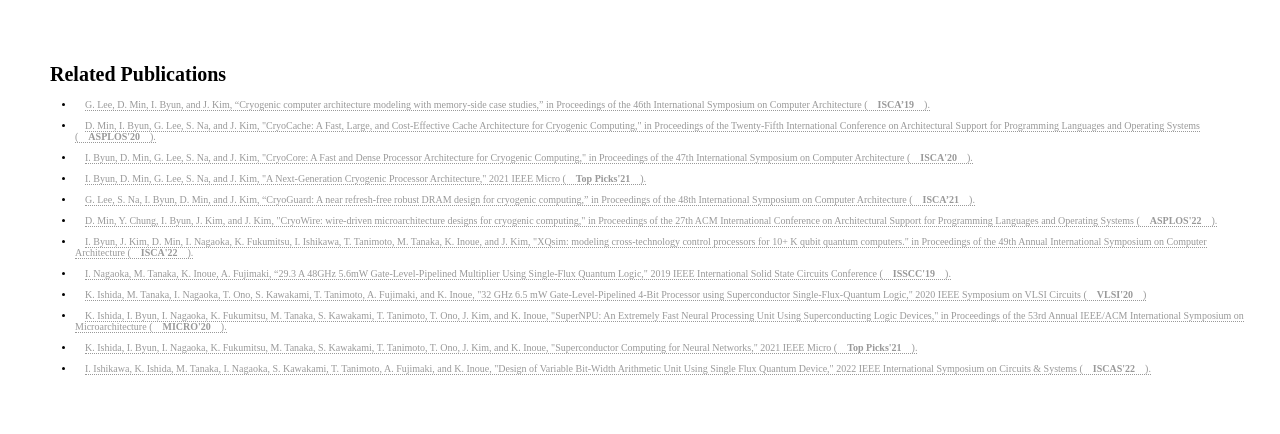
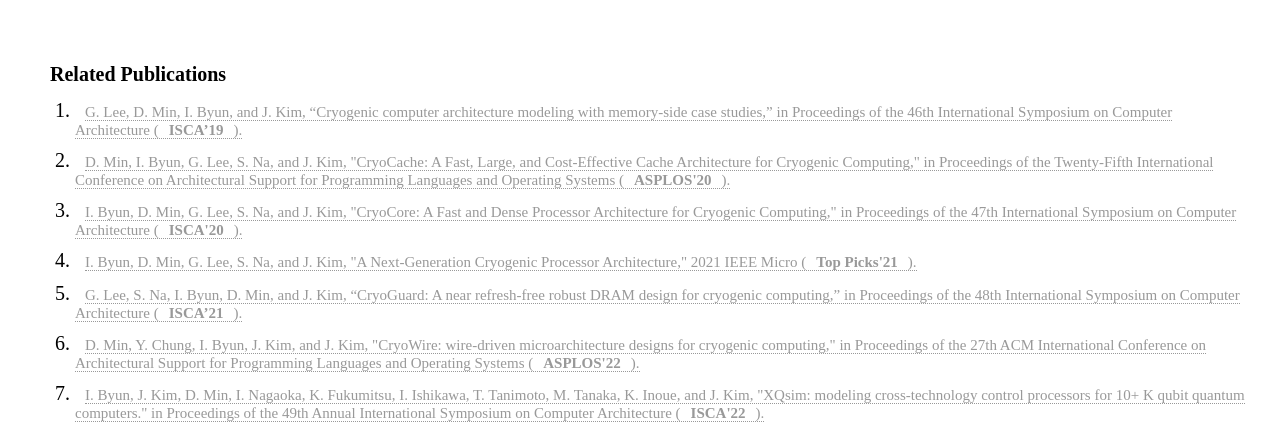
Before and after one commit to SNU-HPCS/cryogenic_tutorial_micro22, a plain HTML site: page index.html in a window 1280 px wide. Shown: the part 2582-3016 px from the top of the page. Drawn offline with Linux system fonts and the light colour scheme.

Commit message:
Update index.html

```diff
--- a/index.html
+++ b/index.html
@@ -17,6 +17,7 @@ margin when four values are specified: top right bottom left
         li {max-width: 1500; text-align: left;}
         a { color: #999; text-decoration: none; border-bottom: 1px dotted #999; }        a:hover { border-bottom-style: solid; color: black; }
         ul { margin: 0 0 32px 45px; }
+        ol { margin: 0 0 32px 45px; }
         #objective { width: 500px; float: left; }
         #objective p { font-family: Georgia, Serif; font-style: italic; color: #666; }
         li {margin: 10px 5px 5px 0px; font-size: 20px }
@@ -147,20 +148,20 @@ In this session, we will introduce XQsim's detailed usage and capability based o
 
 <div class="center">
 <p><b>Related Publications</b>
-<ul>
-<li style="font-size:10px"><a href="https://dl.acm.org/doi/abs/10.1145/3307650.3322219">G. Lee, D. Min, I. Byun, and J. Kim, “Cryogenic computer architecture modeling with memory-side case studies,” in Proceedings of the 46th International Symposium on Computer Architecture (<b>ISCA’19</b>).</a><br>
-<li style="font-size:10px"><a href="https://dl.acm.org/doi/abs/10.1145/3373376.3378513">D. Min, I. Byun, G. Lee, S. Na, and J. Kim, "CryoCache: A Fast, Large, and Cost-Effective Cache Architecture for Cryogenic Computing," in Proceedings of the Twenty-Fifth International Conference on Architectural Support for Programming Languages and Operating Systems (<b>ASPLOS'20</b>).</a><br>
-<li style="font-size:10px"><a href="https://ieeexplore.ieee.org/abstract/document/9138996">I. Byun, D. Min, G. Lee, S. Na, and J. Kim, "CryoCore: A Fast and Dense Processor Architecture for Cryogenic Computing," in Proceedings of the 47th International Symposium on Computer Architecture (<b>ISCA'20</b>).</a><br>
-<li style="font-size:10px"><a href="https://ieeexplore.ieee.org/abstract/document/9392317">I. Byun, D. Min, G. Lee, S. Na, and J. Kim, "A Next-Generation Cryogenic Processor Architecture," 2021 IEEE Micro (<b>Top Picks'21</b>).</a><br>
-<li style="font-size:10px"><a href="https://dl.acm.org/doi/abs/10.1145/3307650.3322219">G. Lee, S. Na, I. Byun, D. Min, and J. Kim, “CryoGuard: A near refresh-free robust DRAM design for cryogenic computing,” in Proceedings of the 48th International Symposium on Computer Architecture (<b>ISCA’21</b>).</a><br>
-<li style="font-size:10px"><a href="https://dl.acm.org/doi/abs/10.1145/3503222.3507749">D. Min, Y. Chung, I. Byun, J. Kim, and J. Kim, "CryoWire: wire-driven microarchitecture designs for cryogenic computing," in Proceedings of the 27th ACM International Conference on Architectural Support for Programming Languages and Operating Systems (<b>ASPLOS'22</b>).</a><br>
-<li style="font-size:10px"><a href="https://dl.acm.org/doi/abs/10.1145/3470496.3527417">I. Byun, J. Kim, D. Min, I. Nagaoka, K. Fukumitsu, I. Ishikawa, T. Tanimoto, M. Tanaka, K. Inoue, and J. Kim, "XQsim: modeling cross-technology control processors for 10+ K qubit quantum computers." in Proceedings of the 49th Annual International Symposium on Computer Architecture (<b>ISCA'22</b>).</a><br>
-<li style="font-size:10px"><a href="https://ieeexplore.ieee.org/abstract/document/8662351">I. Nagaoka, M. Tanaka, K. Inoue, A. Fujimaki, “29.3 A 48GHz 5.6mW Gate-Level-Pipelined Multiplier Using Single-Flux Quantum Logic," 2019 IEEE International Solid State Circuits Conference (<b>ISSCC'19</b>).</a><br>
-<li style="font-size:10px"><a href="https://ieeexplore.ieee.org/abstract/document/9162826">K. Ishida, M. Tanaka, I. Nagaoka, T. Ono, S. Kawakami, T. Tanimoto, A. Fujimaki, and K. Inoue, "32 GHz 6.5 mW Gate-Level-Pipelined 4-Bit Processor using Superconductor Single-Flux-Quantum Logic," 2020 IEEE Symposium on VLSI Circuits (<b>VLSI'20</b>)</a><br>
-<li style="font-size:10px"><a href="https://ieeexplore.ieee.org/abstract/document/9251979">K. Ishida, I. Byun, I. Nagaoka, K. Fukumitsu, M. Tanaka, S. Kawakami, T. Tanimoto, T. Ono, J. Kim, and K. Inoue, "SuperNPU: An Extremely Fast Neural Processing Unit Using Superconducting Logic Devices," in Proceedings of the 53rd Annual IEEE/ACM International Symposium on Microarchitecture (<b>MICRO'20</b>).</a><br>
-<li style="font-size:10px"><a href="https://ieeexplore.ieee.org/abstract/document/9395193">K. Ishida, I. Byun, I. Nagaoka, K. Fukumitsu, M. Tanaka, S. Kawakami, T. Tanimoto, T. Ono, J. Kim, and K. Inoue, "Superconductor Computing for Neural Networks," 2021 IEEE Micro (<b>Top Picks'21</b>).</a><br>
-<li style="font-size:10px"><a href="https://ieeexplore.ieee.org/abstract/document/9395193">I. Ishikawa, K. Ishida, M. Tanaka, I. Nagaoka, S. Kawakami, T. Tanimoto, A. Fujimaki, and K. Inoue, "Design of Variable Bit-Width Arithmetic Unit Using Single Flux Quantum Device," 2022 IEEE International Symposium on Circuits & Systems (<b>ISCAS'22</b>).</a><br>
-</ul>
+<ol>
+<li><a href="https://dl.acm.org/doi/abs/10.1145/3307650.3322219" style="font-size:15px">G. Lee, D. Min, I. Byun, and J. Kim, “Cryogenic computer architecture modeling with memory-side case studies,” in Proceedings of the 46th International Symposium on Computer Architecture (<b>ISCA’19</b>).</a><br>
+<li><a href="https://dl.acm.org/doi/abs/10.1145/3373376.3378513" style="font-size:15px">D. Min, I. Byun, G. Lee, S. Na, and J. Kim, "CryoCache: A Fast, Large, and Cost-Effective Cache Architecture for Cryogenic Computing," in Proceedings of the Twenty-Fifth International Conference on Architectural Support for Programming Languages and Operating Systems (<b>ASPLOS'20</b>).</a><br>
+<li><a href="https://ieeexplore.ieee.org/abstract/document/9138996" style="font-size:15px">I. Byun, D. Min, G. Lee, S. Na, and J. Kim, "CryoCore: A Fast and Dense Processor Architecture for Cryogenic Computing," in Proceedings of the 47th International Symposium on Computer Architecture (<b>ISCA'20</b>).</a><br>
+<li><a href="https://ieeexplore.ieee.org/abstract/document/9392317" style="font-size:15px">I. Byun, D. Min, G. Lee, S. Na, and J. Kim, "A Next-Generation Cryogenic Processor Architecture," 2021 IEEE Micro (<b>Top Picks'21</b>).</a><br>
+<li><a href="https://dl.acm.org/doi/abs/10.1145/3307650.3322219" style="font-size:15px">G. Lee, S. Na, I. Byun, D. Min, and J. Kim, “CryoGuard: A near refresh-free robust DRAM design for cryogenic computing,” in Proceedings of the 48th International Symposium on Computer Architecture (<b>ISCA’21</b>).</a><br>
+<li><a href="https://dl.acm.org/doi/abs/10.1145/3503222.3507749" style="font-size:15px">D. Min, Y. Chung, I. Byun, J. Kim, and J. Kim, "CryoWire: wire-driven microarchitecture designs for cryogenic computing," in Proceedings of the 27th ACM International Conference on Architectural Support for Programming Languages and Operating Systems (<b>ASPLOS'22</b>).</a><br>
+<li><a href="https://dl.acm.org/doi/abs/10.1145/3470496.3527417" style="font-size:15px">I. Byun, J. Kim, D. Min, I. Nagaoka, K. Fukumitsu, I. Ishikawa, T. Tanimoto, M. Tanaka, K. Inoue, and J. Kim, "XQsim: modeling cross-technology control processors for 10+ K qubit quantum computers." in Proceedings of the 49th Annual International Symposium on Computer Architecture (<b>ISCA'22</b>).</a><br>
+<li><a href="https://ieeexplore.ieee.org/abstract/document/8662351" style="font-size:15px">I. Nagaoka, M. Tanaka, K. Inoue, A. Fujimaki, “29.3 A 48GHz 5.6mW Gate-Level-Pipelined Multiplier Using Single-Flux Quantum Logic," 2019 IEEE International Solid State Circuits Conference (<b>ISSCC'19</b>).</a><br>
+<li><a href="https://ieeexplore.ieee.org/abstract/document/9162826" style="font-size:15px">K. Ishida, M. Tanaka, I. Nagaoka, T. Ono, S. Kawakami, T. Tanimoto, A. Fujimaki, and K. Inoue, "32 GHz 6.5 mW Gate-Level-Pipelined 4-Bit Processor using Superconductor Single-Flux-Quantum Logic," 2020 IEEE Symposium on VLSI Circuits (<b>VLSI'20</b>)</a><br>
+<li><a href="https://ieeexplore.ieee.org/abstract/document/9251979" style="font-size:15px">K. Ishida, I. Byun, I. Nagaoka, K. Fukumitsu, M. Tanaka, S. Kawakami, T. Tanimoto, T. Ono, J. Kim, and K. Inoue, "SuperNPU: An Extremely Fast Neural Processing Unit Using Superconducting Logic Devices," in Proceedings of the 53rd Annual IEEE/ACM International Symposium on Microarchitecture (<b>MICRO'20</b>).</a><br>
+<li><a href="https://ieeexplore.ieee.org/abstract/document/9395193" style="font-size:15px">K. Ishida, I. Byun, I. Nagaoka, K. Fukumitsu, M. Tanaka, S. Kawakami, T. Tanimoto, T. Ono, J. Kim, and K. Inoue, "Superconductor Computing for Neural Networks," 2021 IEEE Micro (<b>Top Picks'21</b>).</a><br>
+<li><a href="https://ieeexplore.ieee.org/abstract/document/9395193" style="font-size:15px">I. Ishikawa, K. Ishida, M. Tanaka, I. Nagaoka, S. Kawakami, T. Tanimoto, A. Fujimaki, and K. Inoue, "Design of Variable Bit-Width Arithmetic Unit Using Single Flux Quantum Device," 2022 IEEE International Symposium on Circuits & Systems (<b>ISCAS'22</b>).</a><br>
+</ol>
 <br>
 <br>
 </p>
```
